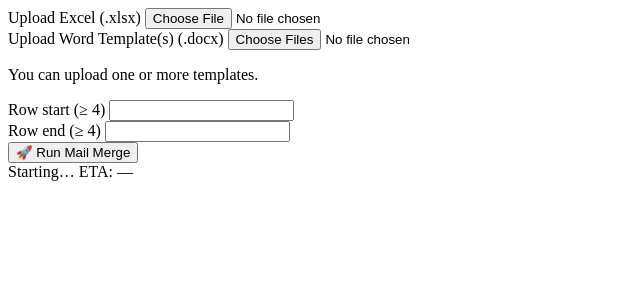
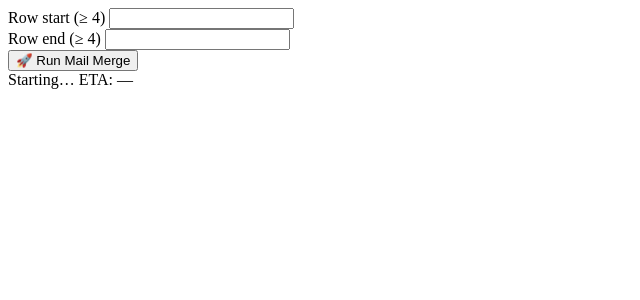
Before and after one commit to w1r7/mail-merge-web, a Python web app: template mail-merge-web-progress/templates/index.html in a window 1280 px wide. Shown: the top 300 px of the page, without its empty margins (0-640 px from the left). Run offline with Jinja, Linux system fonts and the light colour scheme; the template is opened without the code that fills it, so the values that code supplies are empty.

Commit message:
Update index.html

```diff
--- a/mail-merge-web-progress/templates/index.html
+++ b/mail-merge-web-progress/templates/index.html
@@ -1,18 +1,4 @@
 <!DOCTYPE html>
-
-
-<form id="mergeForm" class="space-y-5">
-<div>
-<label class="block font-medium">Upload Excel (.xlsx)</label>
-<input type="file" name="excel" accept=".xlsx" required class="mt-2 w-full" />
-</div>
-<div>
-<label class="block font-medium">Upload Word Template(s) (.docx)</label>
-<input type="file" name="templates" accept=".docx" multiple required class="mt-2 w-full" />
-<p class="text-sm text-gray-500">You can upload one or more templates.</p>
-</div>
-<div class="grid grid-cols-2 gap-4">
-<div>
 <label class="block font-medium">Row start (≥ 4)</label>
 <input type="number" name="row_start" min="4" required class="mt-2 w-full border rounded-lg p-2" />
 </div>
```
